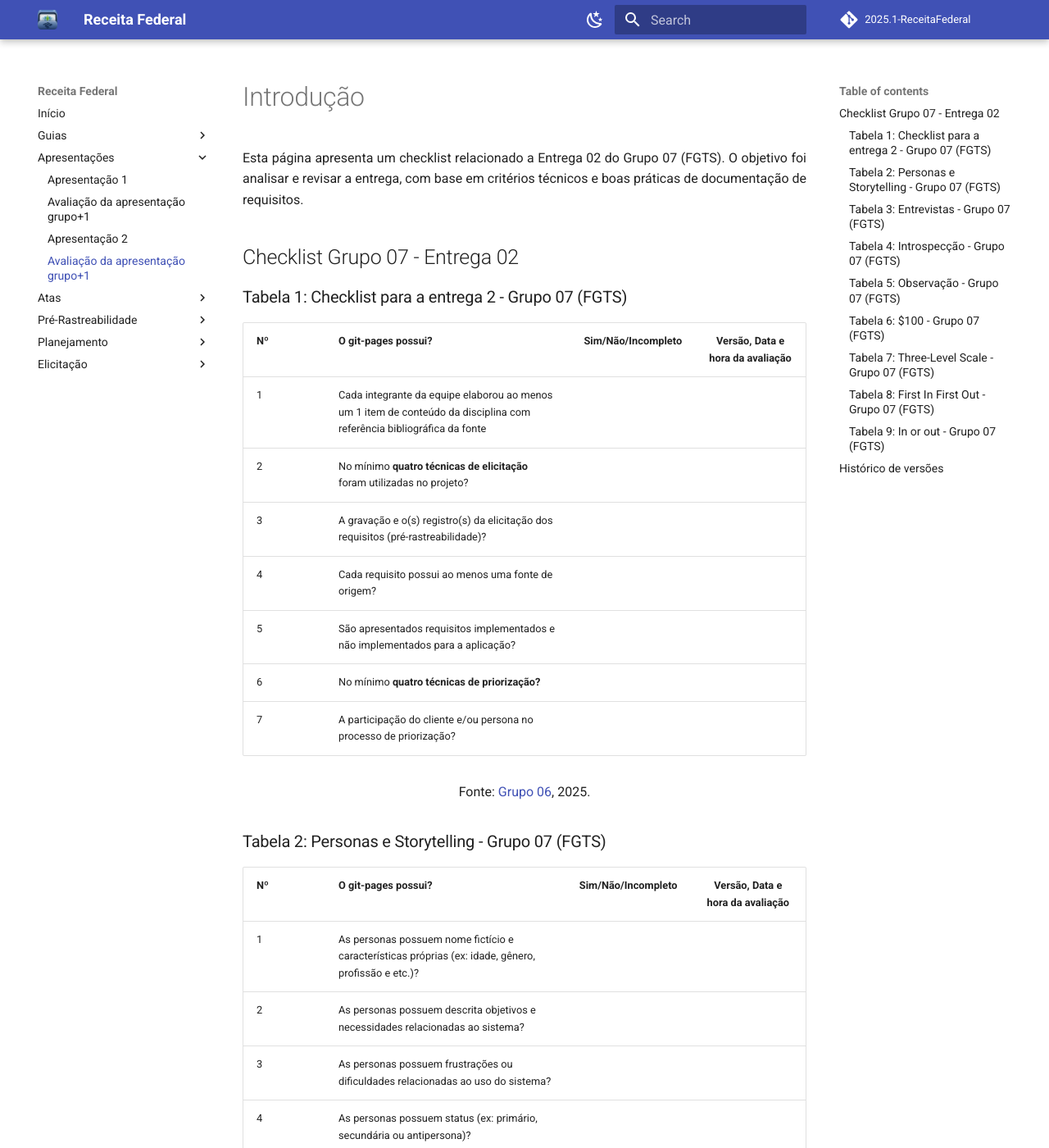
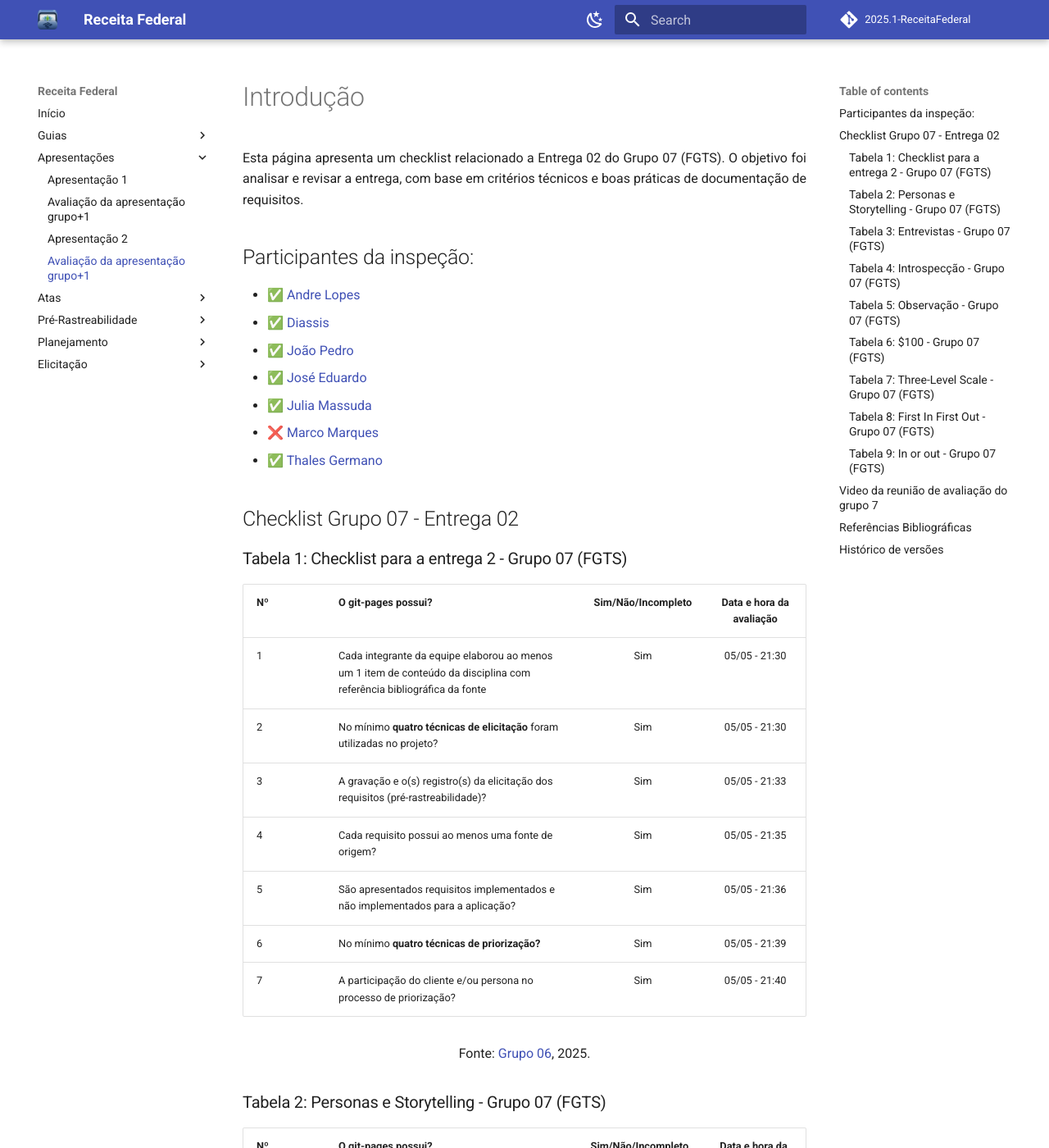
Before and after one commit to Requisitos-de-Software/2025.1-Meu-INSS, an MkDocs documentation site: the page built from docs/apresentacoes/checklist-grupo7-2.md, in a window 1280 px wide and 1400 px high. Shown: the whole window at 82% size. Built offline with MkDocs 1.6.1 and Material for MkDocs 9.7.7, drawn with Linux system fonts in a browser that asks for light colours; comment, search, counter and statistics services are not loaded; some of the changed text lies outside the part shown.

Commit message:
adicionando status e video

```diff
--- a/docs/apresentacoes/checklist-grupo7-2.md
+++ b/docs/apresentacoes/checklist-grupo7-2.md
@@ -3,103 +3,129 @@
 Esta página apresenta um checklist relacionado a Entrega 02 do Grupo 07 (FGTS). O objetivo foi analisar e revisar a entrega, com base em critérios técnicos e boas práticas de documentação de requisitos.
 </p>
 
+## Participantes da inspeção:
+
+- ✅ [Andre Lopes](https://github.com/andrewslopes)
+- ✅ [Diassis](https://github.com/Diaxiz)
+- ✅ [João Pedro](https://github.com/JpRodrigues2)
+- ✅ [José Eduardo](https://github.com/jevprado)
+- ✅ [Julia Massuda](https://github.com/JuliaReis18)
+- ❌ [Marco Marques](https://github.com/marcomarquesdc)
+- ✅ [Thales Germano](https://github.com/thalesgvl)
+
+
 ## Checklist Grupo 07 - Entrega 02
 
 ### Tabela 1: Checklist para a entrega 2 - Grupo 07 (FGTS)
 
-| Nº | O git-pages possui? | Sim/Não/Incompleto | Versão, Data e hora da avaliação |
+| Nº | O git-pages possui? | Sim/Não/Incompleto |  Data e hora da avaliação |
 | :------ | :------------------ | :----------------: | :-------------------------------:|
-|      1   |  Cada integrante da equipe elaborou ao menos um 1 item de conteúdo da disciplina com referência bibliográfica da fonte             |              |  |
-|    2     |    No mínimo **quatro técnicas de elicitação** foram utilizadas no projeto?       |              |    |
-|     3    |    A gravação e o(s) registro(s) da elicitação dos requisitos (pré-rastreabilidade)?        |               |  |
-|    4     |    Cada requisito possui ao menos uma fonte de origem?                                      |           |  |
-|    5     | São apresentados requisitos implementados e não implementados para a aplicação?       |          |   |
-|     6   |   No mínimo **quatro técnicas de priorização?**      |               |  |
-|    7     |  A participação do cliente e/ou persona no processo de priorização?               |               |  |
+|      1   |  Cada integrante da equipe elaborou ao menos um 1 item de conteúdo da disciplina com referência bibliográfica da fonte             |        Sim      | 05/05 - 21:30 |
+|    2     |    No mínimo **quatro técnicas de elicitação** foram utilizadas no projeto?       |     Sim        |  05/05 - 21:30  |
+|     3    |    A gravação e o(s) registro(s) da elicitação dos requisitos (pré-rastreabilidade)?        |     Sim          |05/05 - 21:33  |
+|    4     |    Cada requisito possui ao menos uma fonte de origem?                                      |   Sim        |05/05 - 21:35  |
+|    5     | São apresentados requisitos implementados e não implementados para a aplicação?       |    Sim       | 05/05 - 21:36  |
+|     6   |   No mínimo **quatro técnicas de priorização?**      |       Sim                | 05/05 - 21:39 |
+|    7     |  A participação do cliente e/ou persona no processo de priorização?               |    Sim             | 05/05 - 21:40  |
 
 <font size="3"><p style="text-align: center">Fonte: [Grupo 06](https://requisitos-de-software.github.io/2025.1-ReceitaFederal/#membros-da-equipe), 2025.</p></font>
 
 
 ### Tabela 2: Personas e Storytelling - Grupo 07 (FGTS)
-| Nº | O git-pages possui? | Sim/Não/Incompleto | Versão, Data e hora da avaliação |
+| Nº | O git-pages possui? | Sim/Não/Incompleto |  Data e hora da avaliação |
 | :------ | :------------------ | :----------------: | :-------------------------------:|
-| 1 |   As personas possuem nome fictício e características próprias (ex: idade, gênero, profissão e etc.)?      |               | |
-| 2  | As personas possuem descrita objetivos e necessidades relacionadas ao sistema?      |               |  |
-| 3  | As personas possuem frustrações ou dificuldades relacionadas ao uso do sistema?      |               |  |
-| 4 |  As personas possuem status (ex: primário, secundária ou antipersona)?      |               |  |
-| 5 |   A história tem um personagem principal bem definido (usuário/persona)?    |               |  |
-| 6 |  A história desperta empatia ou conexão emocional?     |              |  |
+| 1 |   As personas possuem nome fictício e características próprias (ex: idade, gênero, profissão e etc.)?      |    Sim            | 05/05 - 21:40 |
+| 2  | As personas possuem descrita objetivos e necessidades relacionadas ao sistema?      |      Sim          | 05/05 - 21:40 |
+| 3  | As personas possuem frustrações ou dificuldades relacionadas ao uso do sistema?      |         Sim      | 05/05 - 21:42 |
+| 4 |  As personas possuem status (ex: primário, secundária ou antipersona)?      |      Sim         | 05/05 - 21:42 |
+| 5 |   A história tem um personagem principal bem definido (usuário/persona)?    |       Sim         | 05/05 - 21:43  |
+| 6 |  A história desperta empatia ou conexão emocional?     |      Sim         | 05/05 - 21:43 |
 
 <font size="3"><p style="text-align: center">Fonte: [Grupo 06](https://requisitos-de-software.github.io/2025.1-ReceitaFederal/#membros-da-equipe), 2025.</p></font>
 
 ### Tabela 3: Entrevistas - Grupo 07 (FGTS)
 
-| Nº | O git-pages possui? | Sim/Não/Incompleto | Versão, Data e hora da avaliação |
+| Nº | O git-pages possui? | Sim/Não/Incompleto |  Data e hora da avaliação |
 | :------ | :------------------ | :----------------: | :-------------------------------:|
-| 1 |   Os objetivos da entrevista foram claramente definidos antes da sua realização?      |               |  |
-|  2 |  O público-alvo (entrevistados) foi selecionado com base no perfil de usuário do sistema?      |              |  |
-| 3  |  O tipo da entrevista (estruturada, semiestruturada, não estruturada) foi definido conforme o contexto?      |             |   |
+| 1 |   Os objetivos da entrevista foram claramente definidos antes da sua realização?      |   Sim            | 05/05 - 21:45 |
+|  2 |  O público-alvo (entrevistados) foi selecionado com base no perfil de usuário do sistema?      |    Incompleto          | 05/05 - 21:47 |
+| 3  |  O tipo da entrevista (estruturada, semiestruturada, não estruturada) foi definido conforme o contexto?      |  Sim           |05/05 - 21:48   |
 
 
 <font size="3"><p style="text-align: center">Fonte: [Grupo 06](https://requisitos-de-software.github.io/2025.1-ReceitaFederal/#membros-da-equipe), 2025.</p></font>
 
 
 ### Tabela 4: Introspecção - Grupo 07 (FGTS)
-| Nº | O git-pages possui? | Sim/Não/Incompleto | Versão, Data e hora da avaliação |
+| Nº | O git-pages possui? | Sim/Não/Incompleto |  Data e hora da avaliação |
 | :------ | :------------------ | :----------------: | :-------------------------------:|
-| 1 |  A introspecção foi aplicada de forma individual por membros da equipe?	      |  |  |
-|  2 |  Foi criado um cenário concreto e realista de uso do sistema? |               |  |
-| 3  |  A introspecção considerou tanto situações positivas quanto negativas de uso?      |               |  |
+| 1 |  A introspecção foi aplicada de forma individual por membros da equipe?	      | Sim | 05/05 - 21:48 |
+|  2 |  Foi criado um cenário concreto e realista de uso do sistema? |       Sim        | 05/05 - 21:49 |
+| 3  |  A introspecção considerou tanto situações positivas quanto negativas de uso?      |   Sim            |05/05 - 21:49  |
 
 
 <font size="3"><p style="text-align: center">Fonte: [Grupo 06](https://requisitos-de-software.github.io/2025.1-ReceitaFederal/#membros-da-equipe), 2025.</p></font>
 
 ### Tabela 5: Observação - Grupo 07 (FGTS)
 
-| Nº | O git-pages possui? | Sim/Não/Incompleto | Versão, Data e hora da avaliação |
+| Nº | O git-pages possui? | Sim/Não/Incompleto |  Data e hora da avaliação |
 | :------ | :------------------ | :----------------: | :-------------------------------:|
-| 1 |   O objetivo da observação foi claramente definido antes da atividade?	      |               |  |
-| 2  |   O tipo de observação (participativa ou não participativa) foi definido e justificado?	|               |  |
-| 3 |   Foi escolhido um cenário realista e representativo do uso do sistema?     |              |  |
+| 1 |   O objetivo da observação foi claramente definido antes da atividade?	      |       Sim       |05/05 - 21:51 |
+| 2  |   O tipo de observação (participativa ou não participativa) foi definido e justificado?	|        Sim       | 05/05 - 21:52 |
+| 3 |   Foi escolhido um cenário realista e representativo do uso do sistema?     |       Sim       | 05/05 - 21:54 |
 
 <font size="3"><p style="text-align: center">Fonte: [Grupo 06](https://requisitos-de-software.github.io/2025.1-ReceitaFederal/#membros-da-equipe), 2025.</p></font>
 
 ### Tabela 6: $100 - Grupo 07 (FGTS)
-| Nº | O git-pages possui? | Sim/Não/Incompleto | Versão, Data e hora da avaliação |
+| Nº | O git-pages possui? | Sim/Não/Incompleto | Data e hora da avaliação |
 | :------ | :------------------ | :----------------: | :-------------------------------:|
-| 1 | Existe planilha ou quadro em que cada stakeholder recebeu exatamente 100 pontospara distribuir?      |               | |
-| 2 |   O documento lista todos os stakeholders elegíveis (papel, nome, data da votação)?    |              |  |
+| 1 | Existe planilha ou quadro em que cada stakeholder recebeu exatamente 100 pontospara distribuir?      |       Sim        |05/05 - 21:54  |
+| 2 |   O documento lista todos os stakeholders elegíveis (papel, nome, data da votação)?    |      Sim        |05/05  - 21:56  |
 
 
 <font size="3"><p style="text-align: center">Fonte: [Grupo 06](https://requisitos-de-software.github.io/2025.1-ReceitaFederal/#membros-da-equipe), 2025.</p></font>
 
 ### Tabela 7: Three-Level Scale - Grupo 07 (FGTS)
-| Nº | O git-pages possui? | Sim/Não/Incompleto | Versão, Data e hora da avaliação |
+| Nº | O git-pages possui? | Sim/Não/Incompleto |  Data e hora da avaliação |
 | :------ | :------------------ | :----------------: | :-------------------------------:|
-| 1 |  Planilha ou quadro com três colunas (Alta / Média / Baixa) criado e salvo.     |               |  |
-| 2 | Checagem de dependências feita após a classificação.          |              |  |
+| 1 |  Planilha ou quadro com três colunas (Alta / Média / Baixa) criado e salvo.     |  Sim             | 05/05 - 21:58 |
+| 2 | Checagem de dependências feita após a classificação.          |   Sim             | 05/05 21:58 |
 
 <font size="3"><p style="text-align: center">Fonte: [Grupo 06](https://requisitos-de-software.github.io/2025.1-ReceitaFederal/#membros-da-equipe), 2025.</p></font>
 
 ### Tabela 8: First In First Out - Grupo 07 (FGTS)
-| Nº | O git-pages possui? | Sim/Não/Incompleto | Versão, Data e hora da avaliação |
+| Nº | O git-pages possui? | Sim/Não/Incompleto |  Data e hora da avaliação |
 | :------ | :------------------ | :----------------: | :-------------------------------:|
-| 1 | 	A documentação identifica claramente as tarefas mais importantes (prioritárias)?    |               |  |
-| 2 | 	As decisões de priorização são justificadas com base em objetivos ou valores do projeto?    |               |  |
-| 3 |  	Estima grau de risco para os requisitos?   |              |  |
+| 1 | 	A documentação identifica claramente as tarefas mais importantes (prioritárias)?    |    Sim           | 05/05 - 22:00  |
+| 2 | 	As decisões de priorização são justificadas com base em objetivos ou valores do projeto?    |     Sim         |05/05 - 22:01 |
+| 3 |  	Estima grau de risco para os requisitos?   |     Sim         | 05/05 - 22:03 |
 
 
 <font size="3"><p style="text-align: center">Fonte: [Grupo 06](https://requisitos-de-software.github.io/2025.1-ReceitaFederal/#membros-da-equipe), 2025.</p></font>
 
 
 ### Tabela 9: In or out - Grupo 07 (FGTS)
-| Nº | O git-pages possui? | Sim/Não/Incompleto | Versão, Data e hora da avaliação |
+| Nº | O git-pages possui? | Sim/Não/Incompleto | Data e hora da avaliação |
 | :------ | :------------------ | :----------------: | :-------------------------------:|
-|1 | 	A documentação define claramente o que está incluído no escopo do projeto (IN)?    |               | |
-| 2 |  	A documentação especifica o que está explicitamente fora do escopo (OUT)?   |               | |
-| 3 |  	Existe uma distinção clara entre requisitos obrigatórios e opcionais?   |               |  |
+|1 | 	A documentação define claramente o que está incluído no escopo do projeto (IN)?    |  Sim             | 05/05 - 22:05 |
+| 2 |  	A documentação especifica o que está explicitamente fora do escopo (OUT)?   |   Sim            | 05/05 - 22:07|
+| 3 |  	Existe uma distinção clara entre requisitos obrigatórios e opcionais?   |    Incompleto         | 05/05 - 22:09 |
 
 <font size="3"><p style="text-align: center">Fonte: [Grupo 06](https://requisitos-de-software.github.io/2025.1-ReceitaFederal/#membros-da-equipe), 2025.</p></font>
+
+## Video da reunião de avaliação do grupo 7
+
+<iframe width="600" height="315"
+        src="https://www.youtube.com/embed/3jT-OxBc7ps"
+        title="YouTube video player"
+        allow="accelerometer; autoplay; clipboard-write; encrypted-media; gyroscope; picture-in-picture; web-share"
+        allowfullscreen>
+</iframe>
+
+## Referências Bibliográficas
+
+1. Plano de ensino, prof. André - [Link no site aprender3](https://aprender3.unb.br/pluginfile.php/3106711/mod_resource/content/55/Lista%20de%20Verifificac%CC%A7a%CC%83o%20-%20Plano_de_Ensino%20RE%20012025%20Turma%2003%20v1.pdf)
+2.  Sommerville, I. (2011). Engenharia de Software, 9ª ed.
+3. Pressman, R. S. (2010). Engenharia de Software, 7ª ed.
 
 ## Histórico de versões
 Versão |   Data  | Descrição | Autor(es) | Revisor(es)
```
